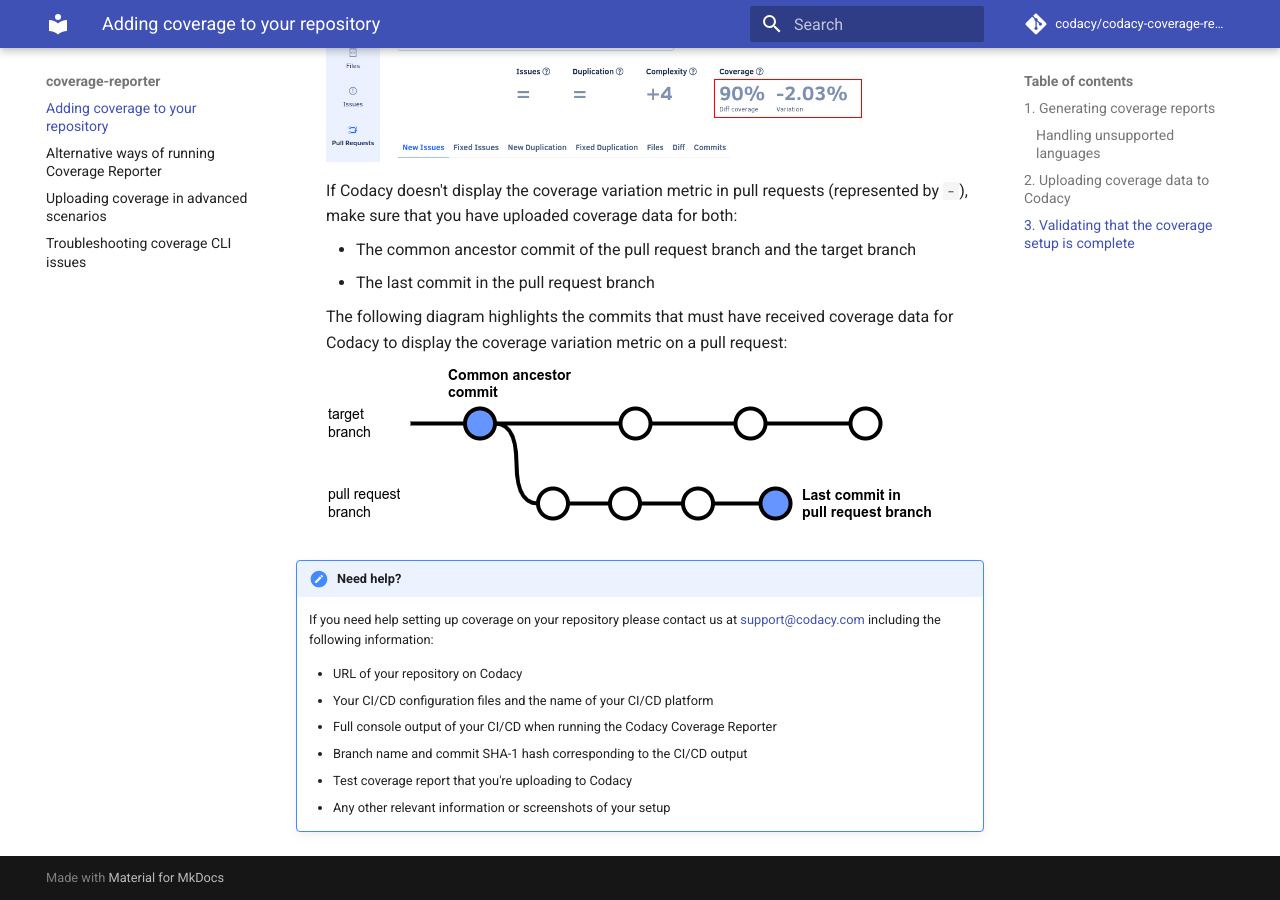
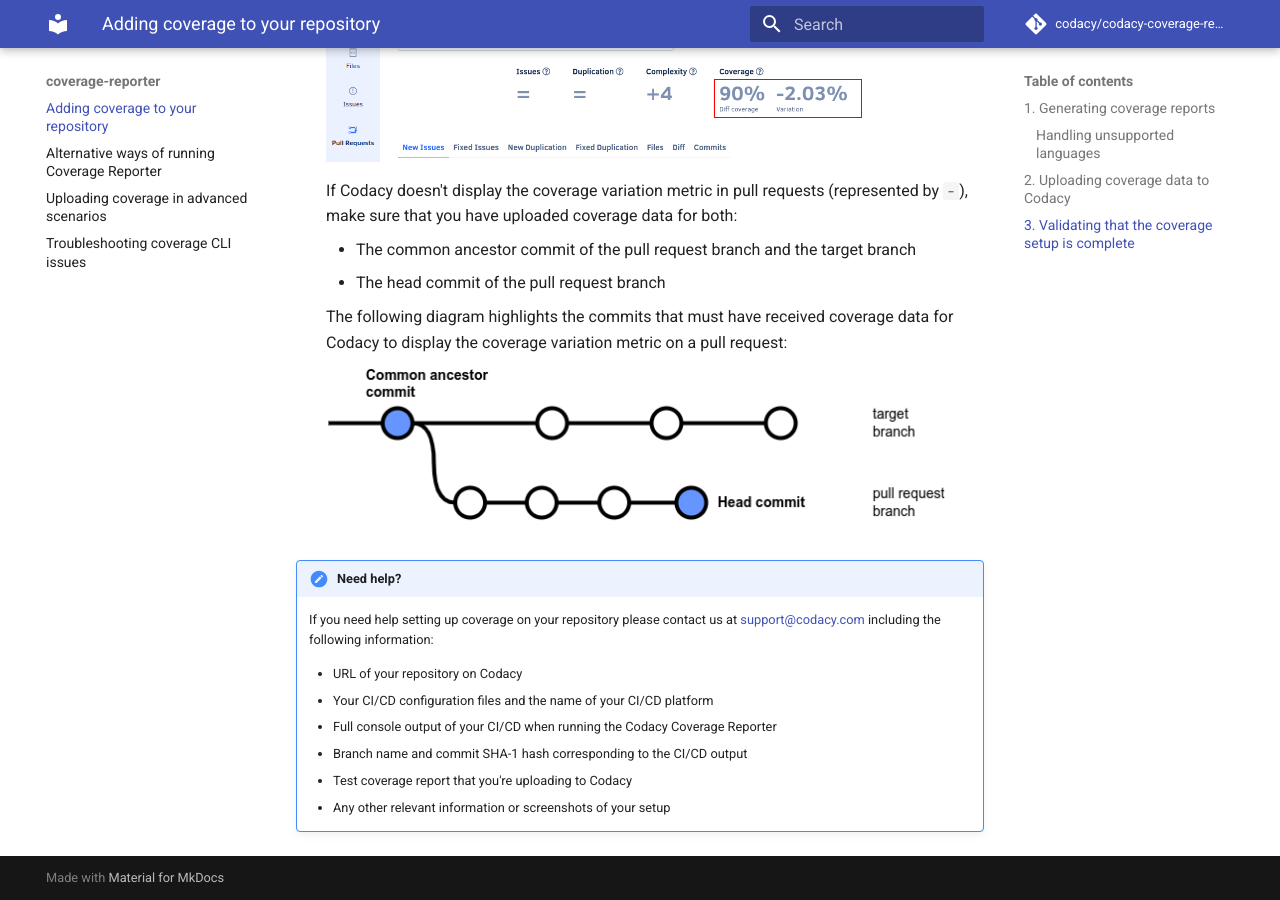
Before and after one commit to codacy/codacy-coverage-reporter, an MkDocs documentation site: the page built from docs/index.md, in a window 1280 px wide and 900 px high, scrolled down 7776 px. Built offline with MkDocs 1.6.1 and Material for MkDocs 9.7.7, drawn with Linux system fonts in a browser that asks for light colours; comment, search, counter and statistics services are not loaded.

Commit message:
doc: Update diagrams for helping validate coverage setup

```diff
--- a/docs/index.md
+++ b/docs/index.md
@@ -374,7 +374,7 @@
     If Codacy doesn't display the coverage variation metric in pull requests (represented by `-`), make sure that you have uploaded coverage data for both:
 
     -   The common ancestor commit of the pull request branch and the target branch
-    -   The last commit in the pull request branch
+    -   The head commit of the pull request branch
 
     The following diagram highlights the commits that must have received coverage data for Codacy to display the coverage variation metric on a pull request:
 
```
Also changed, not shown: docs/images/coverage-pr-commits.png, docs/images/coverage-pr-commits.svg, docs/images/coverage-validate.png, docs/images/coverage-validate.svg, 2 other files.
